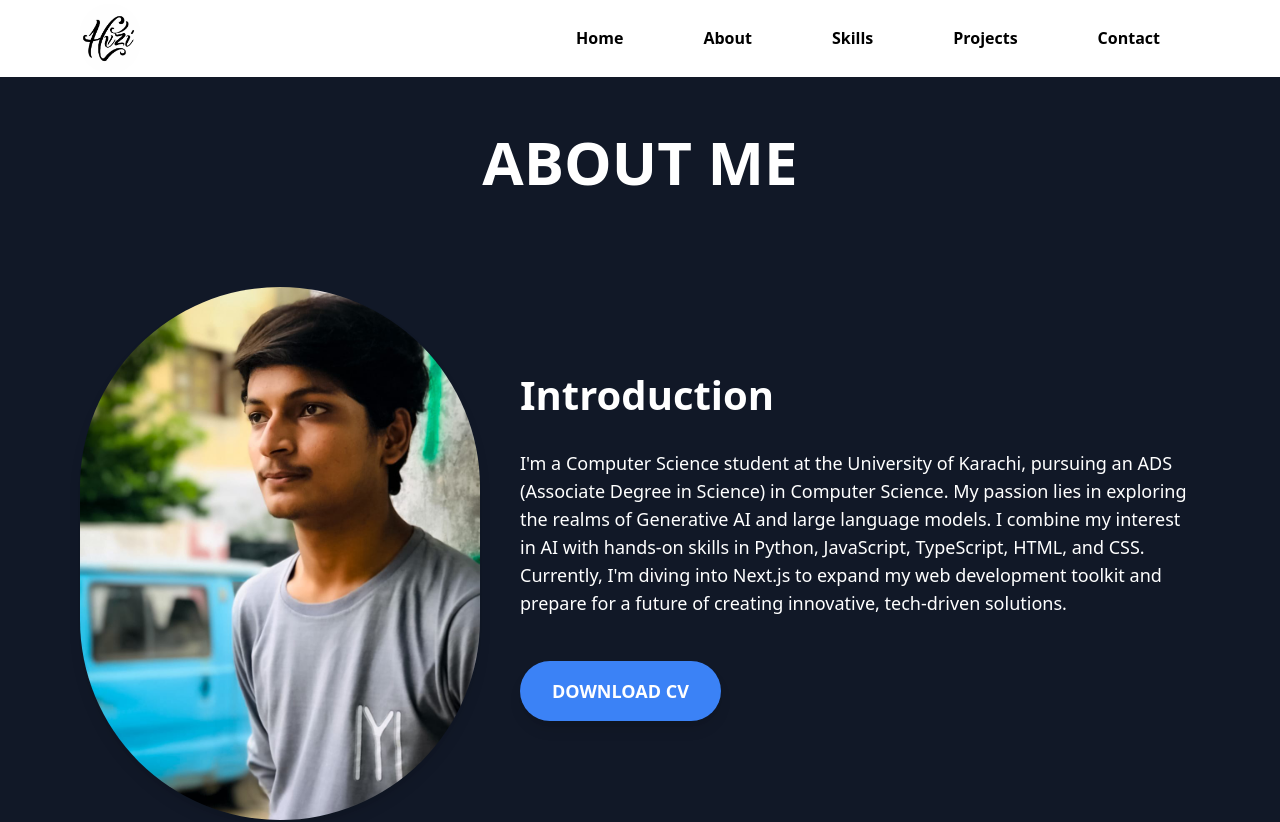
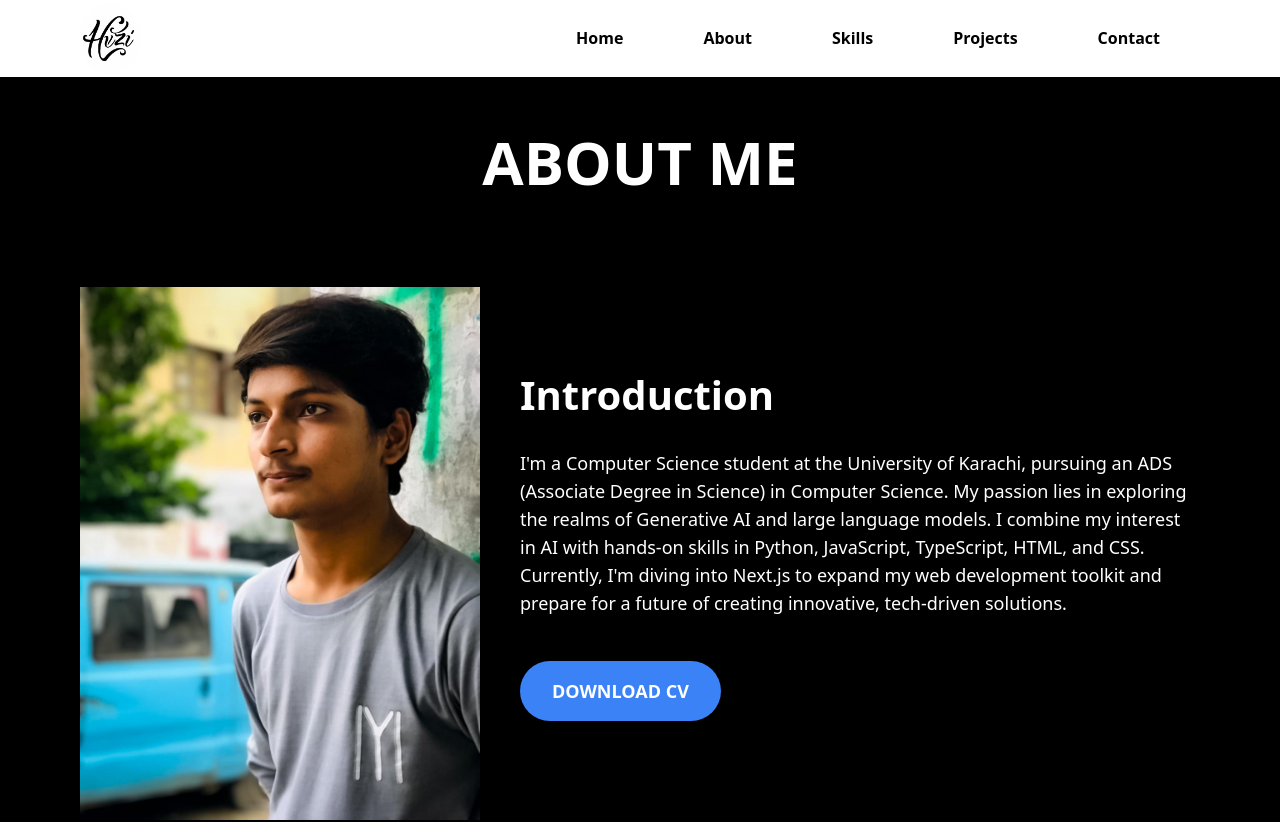
Before and after one commit to HuzaifaRehanMalik/Huzaifa-rehan-portfolio, a Next.js app: page /about in a window 1280 px wide. Shown: the top 822 px of the page. Built offline with nearby package versions, Linux system fonts and the light colour scheme.

Commit message:
update 10

```diff
--- a/src/app/about/page.tsx
+++ b/src/app/about/page.tsx
@@ -10,7 +10,7 @@ export default function About() {
                 <meta name="description" content="Learn more about me, my journey in Computer Science, and my passion for AI and web development." />
             </Head>
 
-            <div className="bg-gray-900 text-white min-h-screen p-10">
+            <div className=" text-white min-h-screen p-10">
                 <h1 className="text-center text-[60px] font-extrabold mb-10">ABOUT ME</h1>
 
                 <div className="flex flex-col lg:flex-row justify-center items-center gap-10 py-10 px-10">
@@ -20,7 +20,6 @@ export default function About() {
                             alt="A professional headshot of me"
                             width={400}
                             height={400}
-                            className="rounded-full shadow-lg"
                         />
                     </div>
 
```
